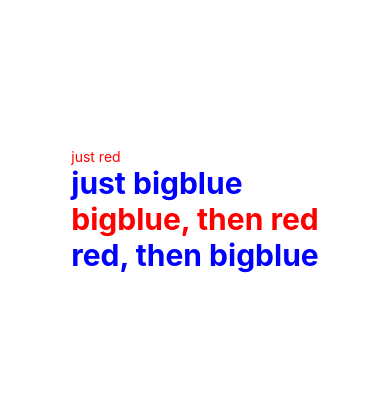
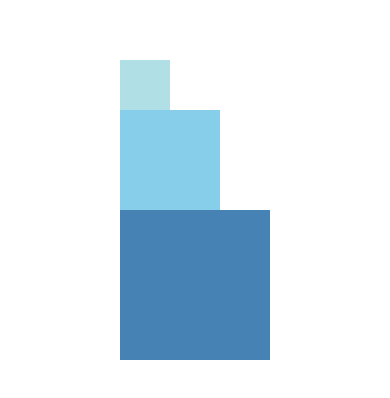
Before and after one commit to 636111/react-native-example, a React Native app: screen / in a window 390 px wide. Shown: the part 212-610 px from the top of the page. Built offline with nearby package versions, Linux system fonts and the light colour scheme.

Commit message:
Add FixedDimensionsBasics component

```diff
--- a/App.js
+++ b/App.js
@@ -1,12 +1,12 @@
 import React from 'react';
 import { StyleSheet, Text, View } from 'react-native';
-import LotsOfStyles from './components/LotsOfStyles';
+import FixedDimensionsBasics from './components/FixedDimensionsBasics';
 
 export default class App extends React.Component {
   render() {
     return (
       <View style={styles.container}>
-        <LotsOfStyles />
+        <FixedDimensionsBasics />
       </View>
     );
   }
--- /dev/null
+++ b/components/FixedDimensionsBasics.js
@@ -0,0 +1,14 @@
+import React, { Component } from 'react';
+import { View } from 'react-native';
+
+export default class FixedDimensionsBasics extends Component {
+    render() {
+        return (
+            <View>
+                <View style={{width: 50, height: 50, backgroundColor: 'powderblue'}} />
+                <View style={{width: 100, height: 100, backgroundColor: 'skyblue'}} />
+                <View style={{width: 150, height: 150, backgroundColor: 'steelblue'}} />
+            </View>
+        );
+    }
+}
```
